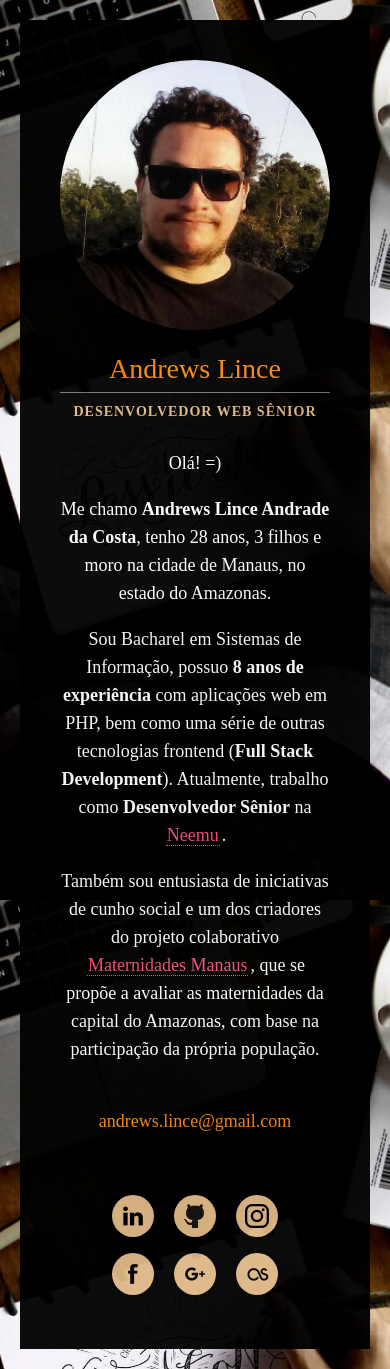
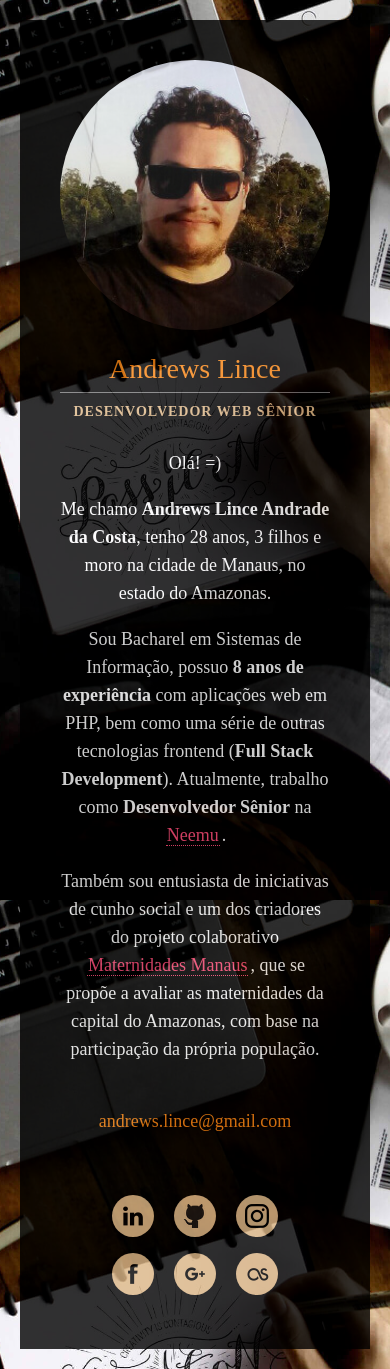
Before and after one commit to andrewslince/andrewslince.me, a Jekyll site: the page built from index.html, in a window 390 px wide. Built offline with Jekyll 4.4.1, drawn with Linux system fonts in a browser that asks for light colours; some web fonts are replaced.

Commit message:
Opacity increase from the content container
Increasing opacity of content container on responsive layouts.

```diff
--- a/_sass/_responsive.scss
+++ b/_sass/_responsive.scss
@@ -15,6 +15,7 @@
         box-sizing: border-box;
         left: 0;
         margin: 20px;
+        opacity:.8;
         position: relative;
         top: 0;
         transform: initial;
```
